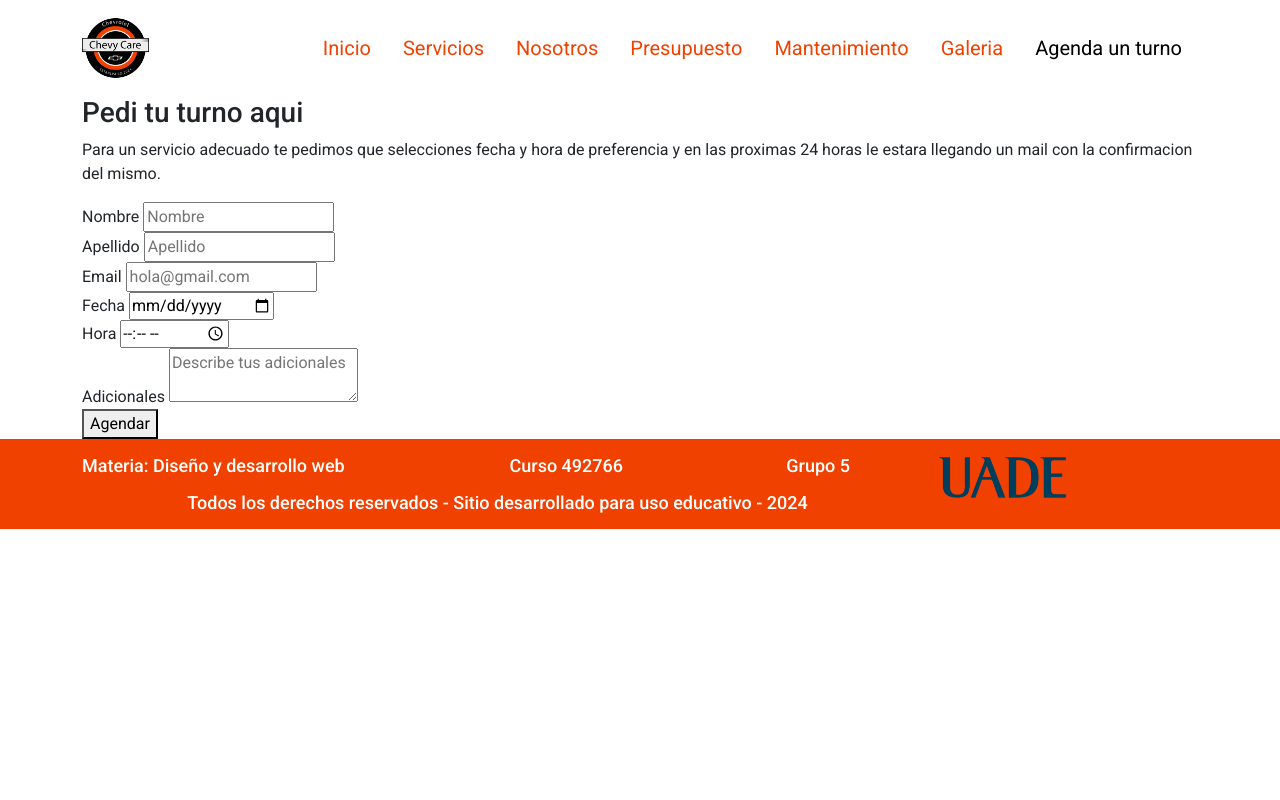
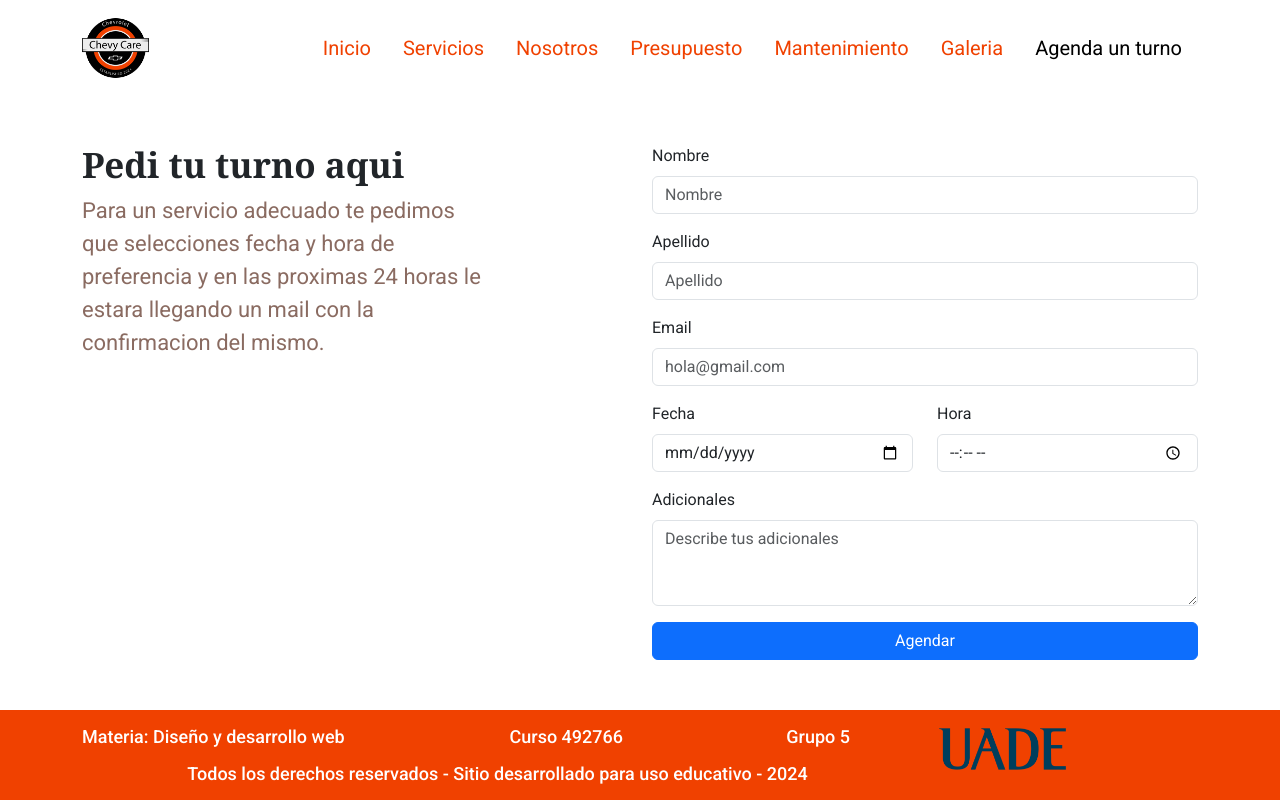
Before and after one commit to wnavarrete-uade/UVA3_Trabajo_Final, a plain HTML site: page turno.html in a window 1280 px wide. Drawn offline with nearby package versions, Linux system fonts and the light colour scheme; files whose address does not match are found by name.

Commit message:
fix maquetado

```diff
--- a/css/general.css
+++ b/css/general.css
@@ -88,6 +88,6 @@ body {
 
 .text-subtitle {
   font-family: "Noto Serif", serif;
-  font-size: 35px;
+  font-size: 30px;
   font-weight: bold;
 }
--- a/css/presupuesto.css
+++ b/css/presupuesto.css
@@ -1,19 +1,19 @@
 /* MAIN PRESUPUESTO CSS */
-.main-budget-container{
+/* .main-budget-container{
     max-width: 1300px;
     margin: 3.5rem auto;
     display: flex;
     flex-direction: column;
     gap: 4rem;
-}
-.main-budget-container hr{
+} */
+/* .main-budget-container hr{
     border: 2px solid #B0B0B0;
-}
-.calculate-budget{
+} */
+/* .calculate-budget{
     display: flex;
     flex-direction: column;
     gap: 1rem;
-}
+} */
 /* .calculate-budget :nth-child(1){
     font-family: var(--font-family-primary);
     font-size: var(--sixth-font-size);
@@ -30,6 +30,17 @@
     text-align: left;
     width: 441px;
 } */
+
+main {
+    flex: 1;
+}
+
+.footer {
+    position: fixed;
+    bottom: 0;
+    width: 100%;
+}
+
 .choose-service form{
     display: flex;
     align-items: center;
--- a/turno.html
+++ b/turno.html
@@ -59,45 +59,57 @@
       </div>
     </nav>
   </header>
-  <div class="container">
-    <div class="ask-for-shifts">
-      <div class="text">
-        <h3>Pedi tu turno aqui</h3>
-        <p>Para un servicio adecuado te pedimos que selecciones fecha y hora de preferencia y en las proximas 24 horas
-          le estara llegando un mail con la confirmacion del mismo.</p>
+  <div class="container mt-5">
+    <div class="row">
+      <div class="col-md-6">
+        <div class="text">
+          <!-- <h3>Pedi tu turno aqui</h3> -->
+          <h2 class="section-title text-title">Pedi tu turno aqui</h2>
+          <!-- <p>Para un servicio adecuado te pedimos que selecciones fecha y hora de preferencia y en las proximas 24 horas
+            le estara llegando un mail con la confirmacion del mismo.</p> -->
+            <div class="col-md-9 col-12">
+              <p class="text-description">
+                Para un servicio adecuado te pedimos que selecciones fecha y hora de preferencia y en las proximas 24 horas
+            le estara llegando un mail con la confirmacion del mismo.
+              </p>
+            </div>
+        </div>
       </div>
-      <form id="formulario" class="form">
-        <div>
-          <label for="Nombre">Nombre</label>
-          <input type="text" placeholder="Nombre" id="Nombre">
-        </div>
-        <div>
-          <label for="Apellido">Apellido</label>
-          <input type="text" placeholder="Apellido" id="Apellido">
-        </div>
-        <div>
-          <label for="Email">Email</label>
-          <input type="email" placeholder="hola@gmail.com" id="Email">
-        </div>
-        <div class="datetime">
-          <div class="Date">
-            <label for="Date">Fecha</label>
-            <input type="date" id="Date">
-          </div>
-          <div class="Time">
-            <label for="Time">Hora</label>
-            <input type="time" id="Time">
-          </div>
-        </div>
-        <div>
-          <label>Adicionales</label>
-          <textarea placeholder="Describe tus adicionales"></textarea>
-        </div>
-        <div>
-          <button type="submit" class="btn-form" id="Enviar">Agendar</button>
-        </div>
-        <div id="error-message"></div>
-      </form>
+      <div class="col-md-6">
+          <form id="formulario" class="form">
+            <div class="mb-3">
+              <label for="Nombre" class="form-label">Nombre</label>
+              <input type="text" class="form-control" id="Nombre" placeholder="Nombre" required>
+            </div>
+            <div class="mb-3">
+              <label for="Apellido" class="form-label">Apellido</label>
+              <input type="text" class="form-control" id="Apellido" placeholder="Apellido" required>
+            </div>
+            <div class="mb-3">
+              <label for="Email" class="form-label">Email</label>
+              <input type="email" class="form-control" id="Email" placeholder="hola@gmail.com" required>
+            </div>
+            <div class="row mb-3">
+              <div class="col-md-6">
+                <label for="Date" class="form-label">Fecha</label>
+                <input type="date" class="form-control" id="Date" required>
+              </div>
+              <div class="col-md-6">
+                <label for="Time" class="form-label">Hora</label>
+                <input type="time" class="form-control" id="Time" required>
+              </div>
+            </div>
+            <div class="mb-3">
+              <label for="Adicionales" class="form-label">Adicionales</label>
+              <textarea class="form-control" id="Adicionales" placeholder="Describe tus adicionales" rows="3"></textarea>
+            </div>
+            <div class="d-grid gap-2">
+              <button type="submit" class="btn btn-primary" id="Enviar">Agendar</button>
+            </div>
+            <div id="error-message" class="mt-3 text-danger"></div>
+          </form>
+        </form>
+      </div>
     </div>
   </div>
   <footer class="footer mt-auto py-3 bg-orange text-footer d-none d-sm-block">
```
Also changed, not shown: presupuesto.html (+33 -42 lines).
